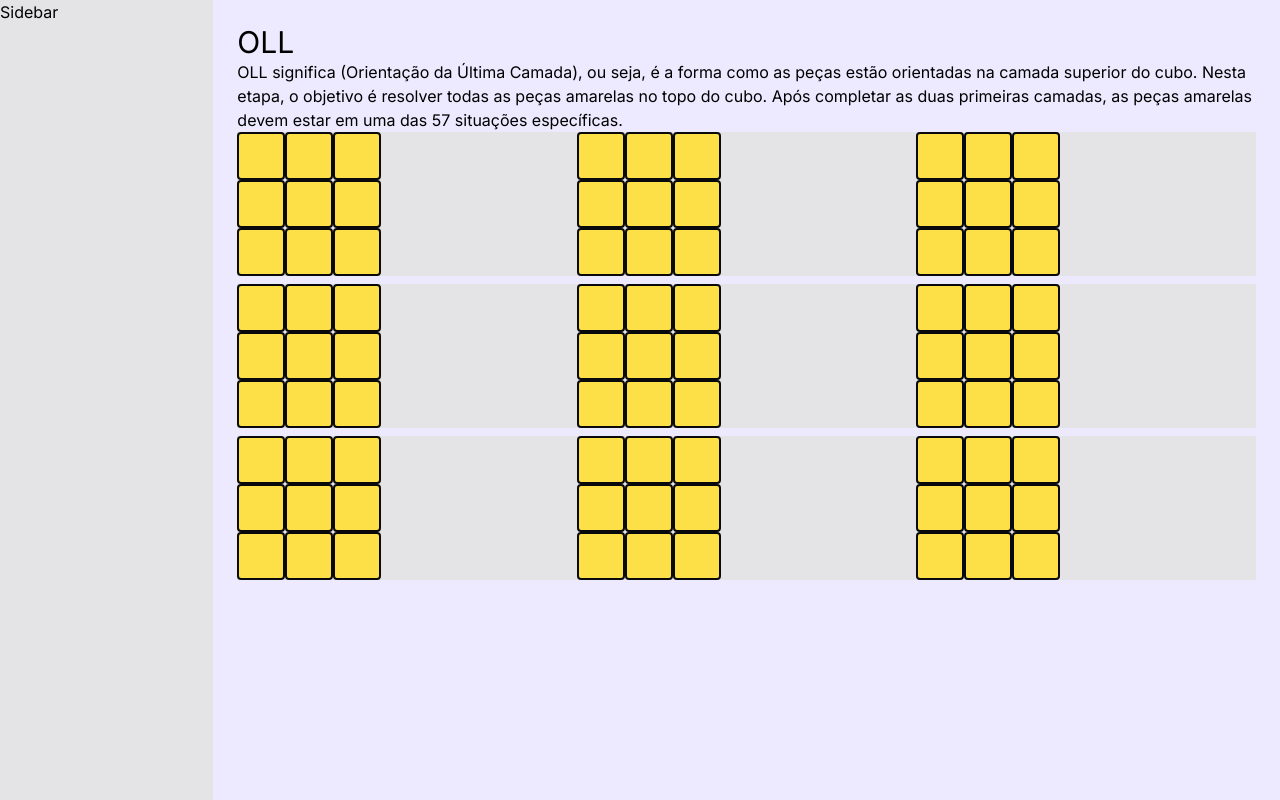
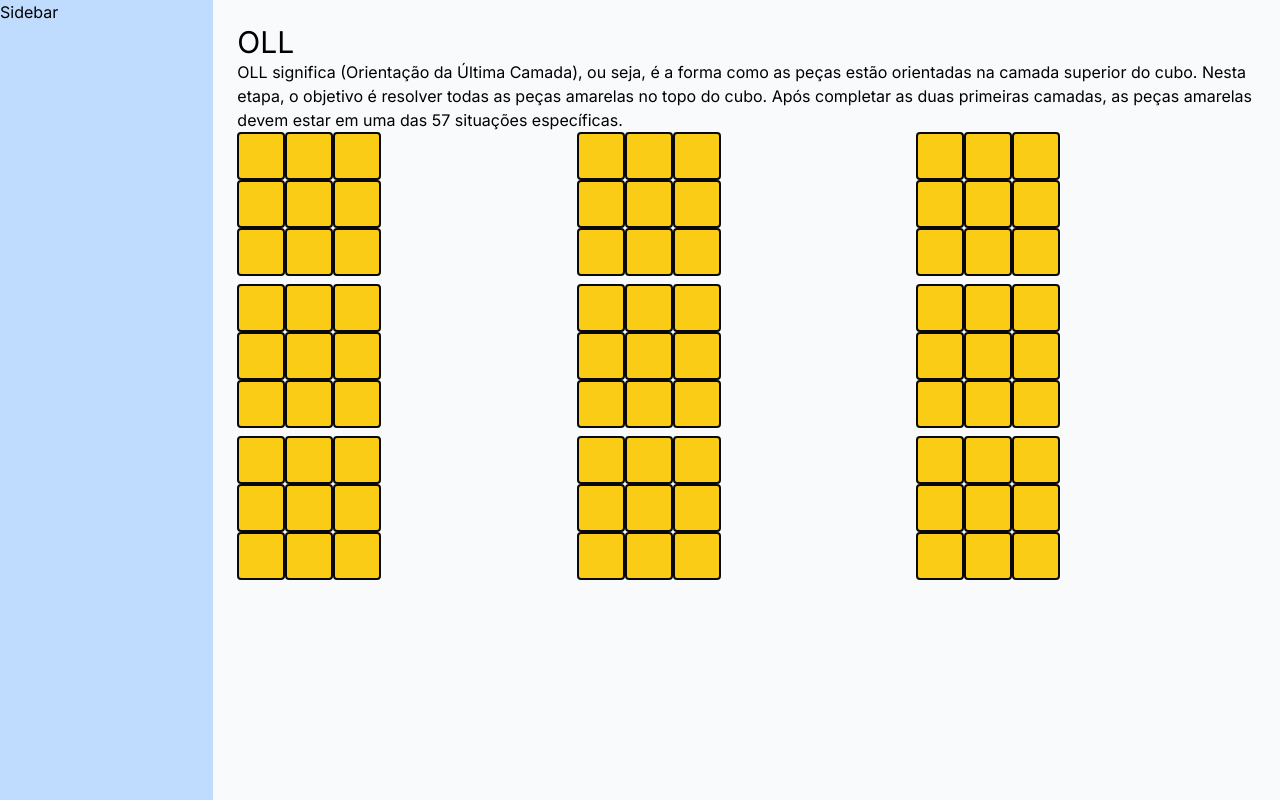
Before and after one commit to ValdineiJunior/cube-lessons, a Next.js app: page / in a window 1280 px wide. Built offline with nearby package versions, Linux system fonts and the light colour scheme.

Commit message:
feat: change colors

```diff
--- a/src/app/(dashboard)/layout.tsx
+++ b/src/app/(dashboard)/layout.tsx
@@ -1,7 +1,7 @@
 export default function DashboardLayout({ children }: { children: React.ReactNode }) {
     return <>
         <div className="grid grid-cols-6 min-h-screen">
-            <h1 className="col-span-1 bg-zinc-200 ">Sidebar</h1>
+            <h1 className="col-span-1 bg-blue-200">Sidebar</h1>
             {children}
         </div>
     </>
--- a/src/app/(dashboard)/page.tsx
+++ b/src/app/(dashboard)/page.tsx
@@ -1,7 +1,7 @@
 import { Cube } from "@/components/cube";
 
 export default function Dashboard() {
-    return <h1 className=" bg-violet-100 col-span-5 p-6">
+    return <h1 className=" bg-slate-50 col-span-5 p-6">
         <div>
             <h1 className="text-3xl">OLL</h1>
             <p>OLL significa (Orientação da Última Camada), ou seja, é a forma como as peças estão orientadas na camada superior do cubo. Nesta etapa, o objetivo é resolver todas as peças amarelas no topo do cubo. Após completar as duas primeiras camadas, as peças amarelas devem estar em uma das 57 situações específicas.
--- a/src/components/cube.tsx
+++ b/src/components/cube.tsx
@@ -2,7 +2,7 @@ import { Row } from "./row";
 
 export function Cube() {
     return <>
-        <div className="mb-2 bg-zinc-200">
+        <div className="mb-2">
             <div className="grid grid-cols-3 grid-rows-3 h-36 w-36 ">
                 <Row />
             </div>
--- a/src/components/square.tsx
+++ b/src/components/square.tsx
@@ -1,5 +1,5 @@
 export function Square() {
     return <>
-        <div className=" row-span-1 w-full h-full border-zinc-950 border-2 bg-yellow-300 rounded"></div>
+        <div className=" row-span-1 w-full h-full border-zinc-950 border-2 rounded bg-yellow-400"></div>
         </>
 }
```
Also changed, not shown: 1 other file (tests, documents, lock files or other folders).
